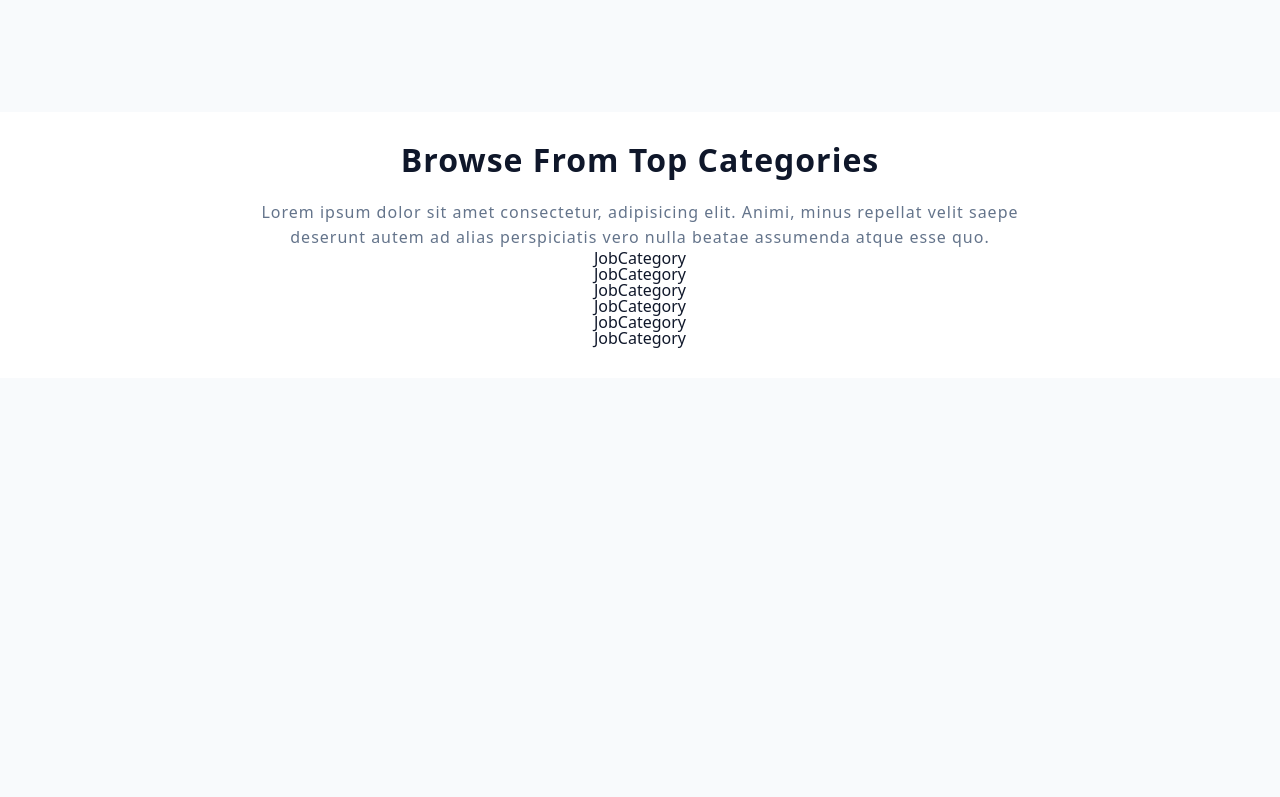
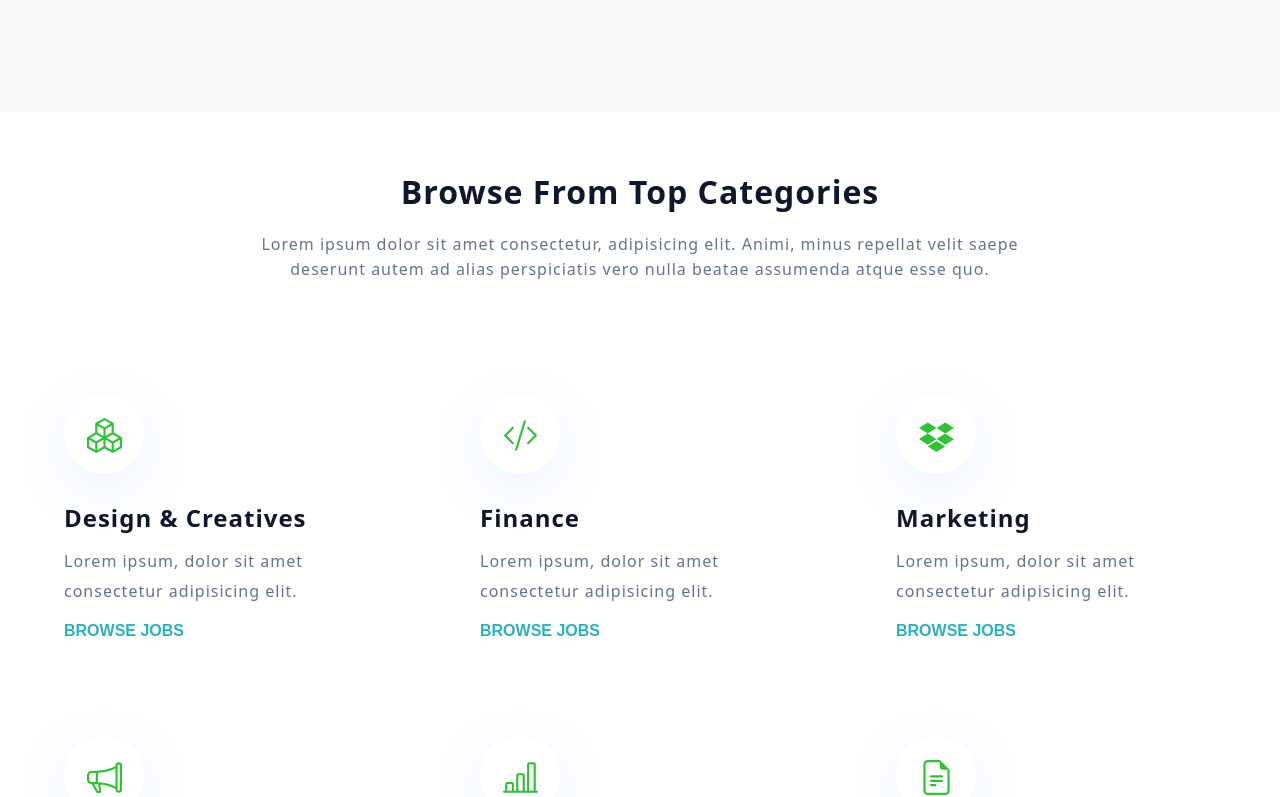
Before and after one commit to Jon-Felipe/jobli, a React (Vite) app in the folder client/: page / in a window 1280 px wide. Shown: the part 753-1550 px from the top of the page. Before the commit the page ends 1131 px from the top, so only its background shows below. Built offline with nearby package versions, Linux system fonts and the light colour scheme.

Commit message:
job category card content and styling

```diff
--- a/client/src/components/JobCategory.tsx
+++ /dev/null
@@ -1,9 +0,0 @@
-import React from 'react';
-
-type Props = {};
-
-const JobCategory = (props: Props) => {
-  return <article>JobCategory</article>;
-};
-
-export default JobCategory;
--- /dev/null
+++ b/client/src/components/JobCategoryCard.tsx
@@ -0,0 +1,72 @@
+import styled from 'styled-components';
+
+// extras
+import { JobCategory } from '../utils/types';
+
+type Props = {
+  jobCategory: JobCategory;
+};
+
+const JobCategoryCard = ({ jobCategory }: Props) => {
+  const { icon: Icon, title, text } = jobCategory;
+  return (
+    <Wrapper>
+      <div className='job__icon'>
+        <Icon />
+      </div>
+      <h3 className='job__title'>{title}</h3>
+      <p className='job__text'>{text}</p>
+      <button className='job__btn'>Browse Jobs</button>
+    </Wrapper>
+  );
+};
+
+export default JobCategoryCard;
+
+const Wrapper = styled.article`
+  padding: 2rem;
+  border-radius: var(--border-radius);
+  text-align: left;
+  &:hover {
+    box-shadow: 0px 15px 60px rgba(54, 127, 255, 0.1);
+    transition: var(--transition);
+  }
+  .job__icon {
+    width: 80px;
+    height: 80px;
+    background-color: var(--white);
+    border-radius: 50px;
+    display: inline-block;
+    box-shadow: 0px 15px 60px rgba(54, 127, 255, 0.1);
+    line-height: 80px;
+    text-align: center;
+    margin-bottom: 2rem;
+    svg {
+      vertical-align: middle;
+      border-style: none;
+      width: 35px;
+      height: 35px;
+      color: var(--green);
+    }
+  }
+  .job__title {
+    font-size: 1.5rem;
+    font-weight: 700;
+    margin-bottom: 1rem;
+  }
+  .job__text {
+    line-height: 30px;
+    letter-spacing: 1px;
+    color: var(--grey-500);
+    margin-bottom: 1rem;
+  }
+  .job__btn {
+    background-color: transparent;
+    border: none;
+    text-transform: uppercase;
+    font-weight: 700;
+    font-size: 1rem;
+    color: var(--primary-500);
+    cursor: pointer;
+  }
+`;
--- a/client/src/index.css
+++ b/client/src/index.css
@@ -43,6 +43,7 @@ html {
   --red-dark: #842029;
   --green-light: #d1e7dd;
   --green-dark: #0f5132;
+  --green: #30c137;
 
   --small-text: 0.875rem;
   --extra-small-text: 0.7em;
--- a/client/src/pages/Home.tsx
+++ b/client/src/pages/Home.tsx
@@ -1,7 +1,7 @@
 import styled from 'styled-components';
 
 // components
-import JobCategory from '../components/JobCategory';
+import JobCategoryCard from '../components/JobCategoryCard';
 
 // extras
 import heroImg from '../assets/images/hero_img.svg';
@@ -38,9 +38,11 @@ function Home({}: Props) {
             </p>
           </div>
         </header>
-        {jobCategories.map((jobCategory) => (
-          <JobCategory key={jobCategory.id} {...jobCategory} />
-        ))}
+        <div className='categories__jobs'>
+          {jobCategories.map((jobCategory) => (
+            <JobCategoryCard key={jobCategory.id} jobCategory={jobCategory} />
+          ))}
+        </div>
       </section>
     </Wrapper>
   );
@@ -83,7 +85,7 @@ const Wrapper = styled.div`
   .categories {
     text-align: center;
     background-color: var(--white);
-    padding: 2rem;
+    padding: 4rem 2rem;
     header {
       h3 {
         font-weight: 700;
@@ -99,6 +101,13 @@ const Wrapper = styled.div`
         }
       }
     }
+  }
+  .categories__jobs {
+    display: grid;
+    gap: 2rem;
+    margin: 1rem auto;
+    max-width: 1320px;
+    margin: 80px auto;
   }
   @media (min-width: 1024px) {
     .hero {
@@ -119,5 +128,9 @@ const Wrapper = styled.div`
         object-fit: cover;
       }
     }
+    .categories__jobs {
+      display: grid;
+      grid-template-columns: repeat(3, 1fr);
+    }
   }
 `;
--- a/client/src/utils/constants.ts
+++ b/client/src/utils/constants.ts
@@ -13,36 +13,36 @@ export const jobCategories: JobCategory[] = [
     id: 1,
     icon: BsBoxes,
     title: 'Design & Creatives',
-    text: 'The automated process starts as soon as your clothes go into',
+    text: 'Lorem ipsum, dolor sit amet consectetur adipisicing elit.',
   },
   {
     id: 2,
     icon: BsCodeSlash,
     title: 'Finance',
-    text: 'The automated process starts as soon as your clothes go into',
+    text: 'Lorem ipsum, dolor sit amet consectetur adipisicing elit.',
   },
   {
     id: 3,
     icon: BsDropbox,
     title: 'Marketing',
-    text: 'The automated process starts as soon as your clothes go into',
+    text: 'Lorem ipsum, dolor sit amet consectetur adipisicing elit.',
   },
   {
     id: 4,
     icon: BsMegaphone,
     title: 'Health/Medical',
-    text: 'The automated process starts as soon as your clothes go into',
+    text: 'Lorem ipsum, dolor sit amet consectetur adipisicing elit.',
   },
   {
     id: 5,
     icon: BsBarChartLine,
     title: 'Corporate',
-    text: 'The automated process starts as soon as your clothes go into',
+    text: 'Lorem ipsum, dolor sit amet consectetur adipisicing elit.',
   },
   {
     id: 6,
     icon: BsFileEarmarkText,
     title: 'Copywriting',
-    text: 'The automated process starts as soon as your clothes go into',
+    text: 'Lorem ipsum, dolor sit amet consectetur adipisicing elit.',
   },
 ];
```
